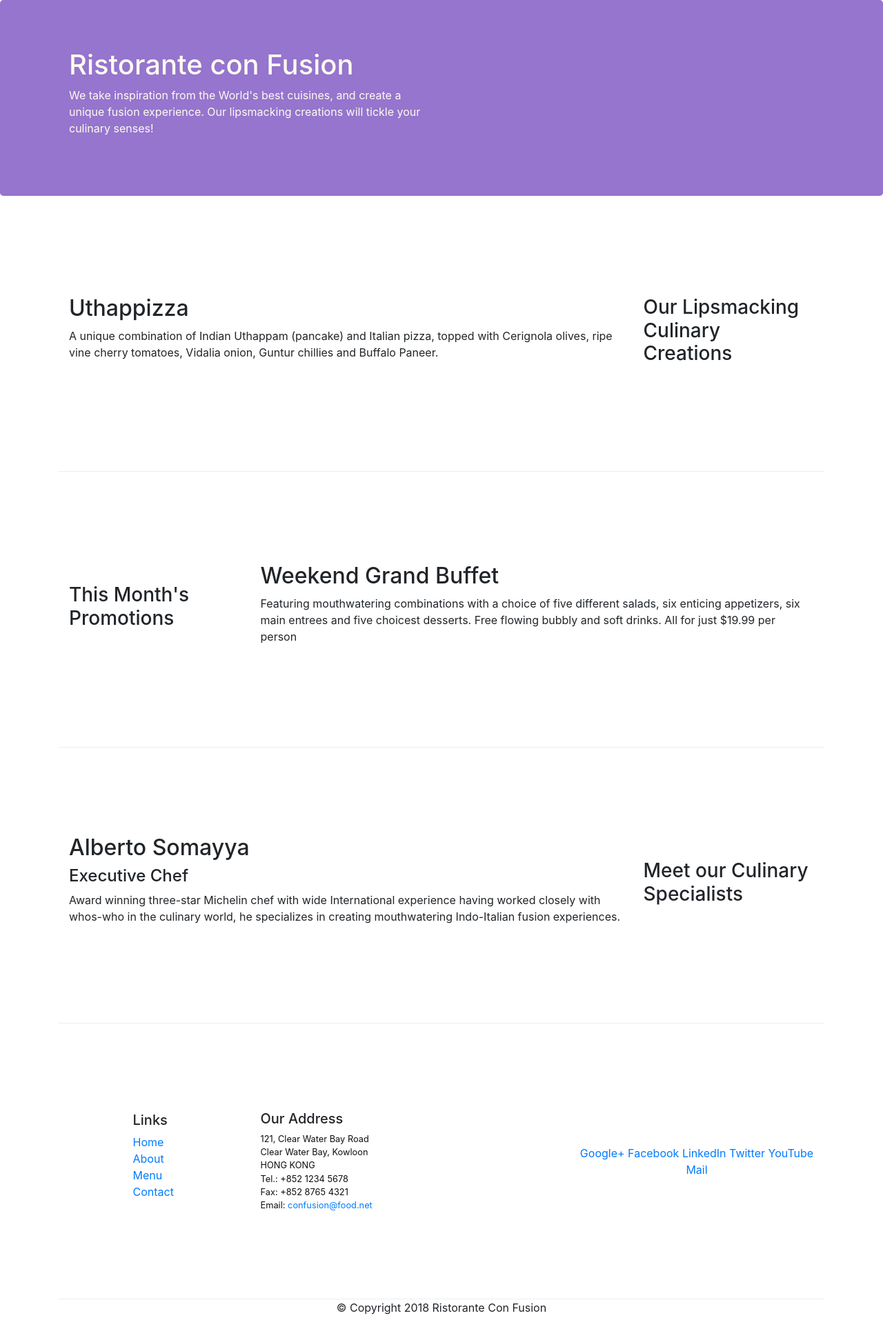
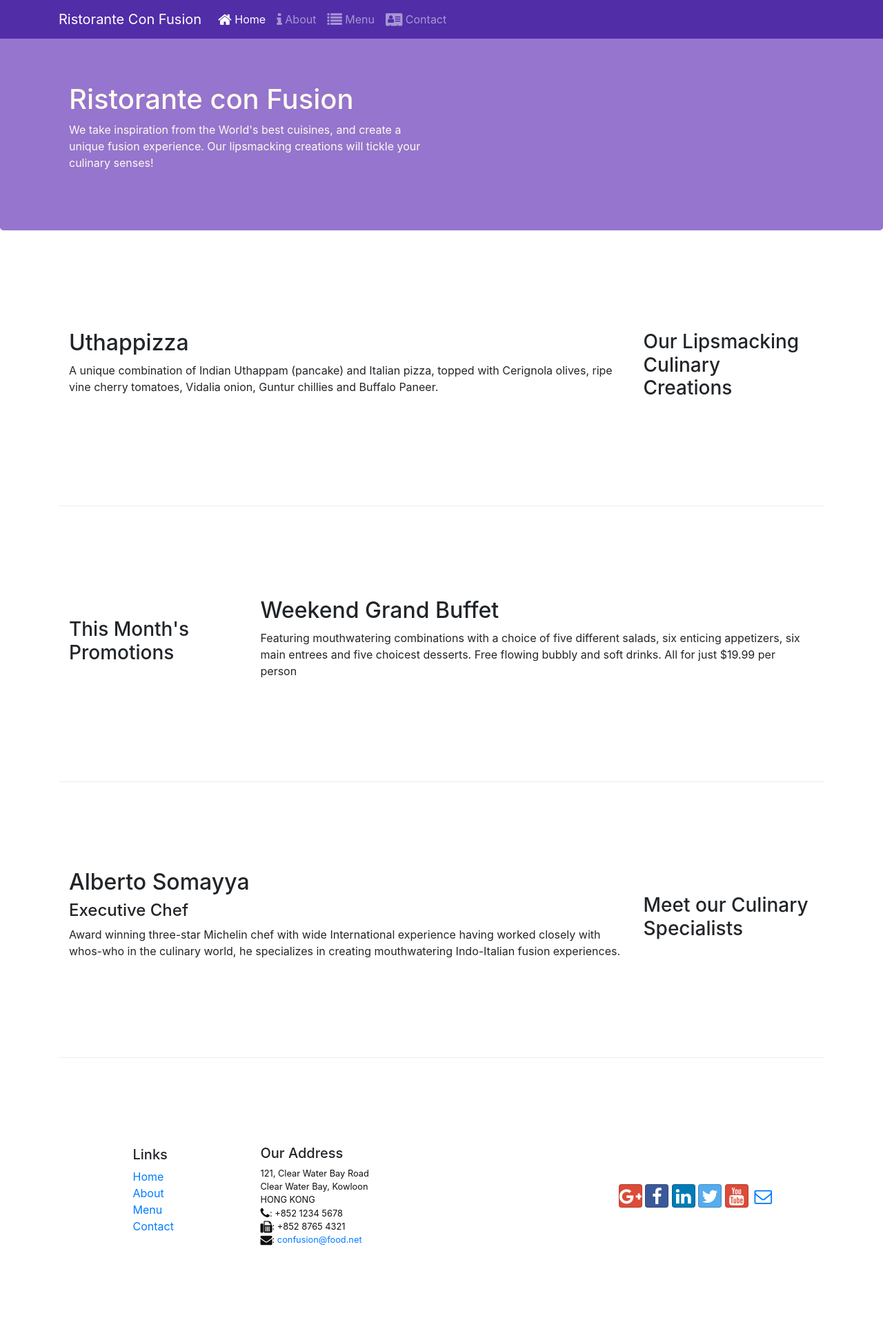
Before and after one commit to QuocKhanh2903/FER201-WEB, a website: page index.html in a window 1280 px wide. Shown: the top 1927 px of the page at 69% size. Drawn offline with nearby package versions, Linux system fonts and the light colour scheme.

Commit message:
Icon Fonts

```diff
--- a/index.html
+++ b/index.html
@@ -9,9 +9,28 @@
     <!-- Bootstrap CSS -->
     <link rel="stylesheet" href="node_modules/bootstrap/dist/css/bootstrap.min.css">
     <link rel="stylesheet" href="style.css">
+    <link rel="stylesheet" href="node_modules/font-awesome/css/font-awesome.min.css">
+    <link rel="stylesheet" href="node_modules/bootstrap-social/bootstrap-social.css">
 </head>
 
 <body>
+    <nav class="navbar navbar-dark navbar-expand-sm fixed-top">
+        <div class="container">
+           <a class="navbar-brand" href="#">Ristorante Con Fusion</a>
+                <ul class="navbar-nav mr-auto">
+                    <li class="nav-item active"><a class="nav-link" href="#"><span class="fa fa-home fa-lg"></span> Home</a></li>
+                    <li class="nav-item"><a class="nav-link" href="./aboutus.html"><span class="fa fa-info fa-lg"></span> About</a></li>
+                    <li class="nav-item"><a class="nav-link" href="#"><span class="fa fa-list fa-lg"></span> Menu</a></li>
+                    <li class="nav-item"><a class="nav-link" href="#"><span class="fa fa-address-card fa-lg"></span> Contact</a></li>
+                </ul>
+        </div>
+
+        <button class="navbar-toggler" type="button" data-toggle="collapse" data-target="#Navbar">
+            <span class="navbar-toggler-icon"></span>
+        </button>
+
+    </nav>
+
 
     <header class="jumbotron">
         <div class="container">
@@ -81,19 +100,22 @@
 		              121, Clear Water Bay Road<br>
 		              Clear Water Bay, Kowloon<br>
 		              HONG KONG<br>
-		              Tel.: +852 1234 5678<br>
-		              Fax: +852 8765 4321<br>
-		              Email: <a href="mailto:confusion@food.net">confusion@food.net</a>
+		              <i class="fa fa-phone fa-lg"></i>: +852 1234 5678<br>
+                      <i class="fa fa-fax fa-lg"></i>: +852 8765 4321<br>
+                      <i class="fa fa-envelope fa-lg"></i>:
+                      <a href="mailto:confusion@food.net">confusion@food.net</a>
+
 		           </address>
                 </div>
                 <div class="col-12 col-sm-4 align-self-center">
                     <div class="text-center">
-                        <a href="http://google.com/+">Google+</a>
-                        <a href="http://www.facebook.com/profile.php?id=">Facebook</a>
-                        <a href="http://www.linkedin.com/in/">LinkedIn</a>
-                        <a href="http://twitter.com/">Twitter</a>
-                        <a href="http://youtube.com/">YouTube</a>
-                        <a href="mailto:">Mail</a>
+                        <a class="btn btn-social-icon btn-google" href="http://google.com/+"><i class="fa fa-google-plus"></i></a>
+                        <a class="btn btn-social-icon btn-facebook" href="http://www.facebook.com/profile.php?id="><i class="fa fa-facebook"></i></a>
+                        <a class="btn btn-social-icon btn-linkedin" href="http://www.linkedin.com/in/"><i class="fa fa-linkedin"></i></a>
+                        <a class="btn btn-social-icon btn-twitter" href="http://twitter.com/"><i class="fa fa-twitter"></i></a>
+                        <a class="btn btn-social-icon btn-google" href="http://youtube.com/"><i class="fa fa-youtube"></i></a>
+                        <a class="btn btn-social-icon" href="mailto:"><i class="fa fa-envelope-o"></i></a>
+
                     </div>
                 </div>
            </div>
--- a/package.json
+++ b/package.json
@@ -15,6 +15,8 @@
   },
   "dependencies": {
     "bootstrap": "^4.0.0",
+    "bootstrap-social": "^5.1.1",
+    "font-awesome": "^4.7.0",
     "jquery": "^3.3.1",
     "popper.js": "^1.12.9"
   }
--- a/style.css
+++ b/style.css
@@ -28,3 +28,12 @@ address{
     margin:0px;
     color:#0f0f0f;
 }
+
+body{
+    padding:50px 0px 0px 0px;
+    z-index:0;
+}
+
+.navbar-dark {
+     background-color: #512DA8;
+}
```
Also changed, not shown: 1 other file.
